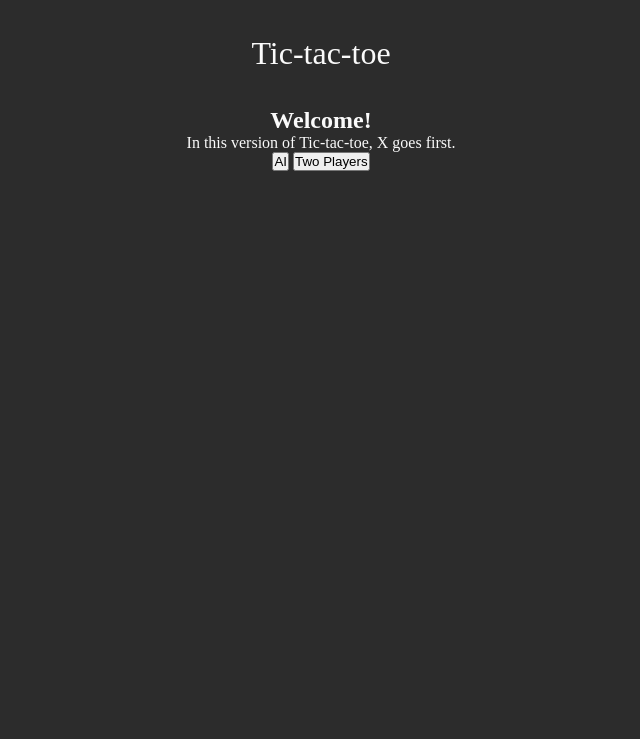
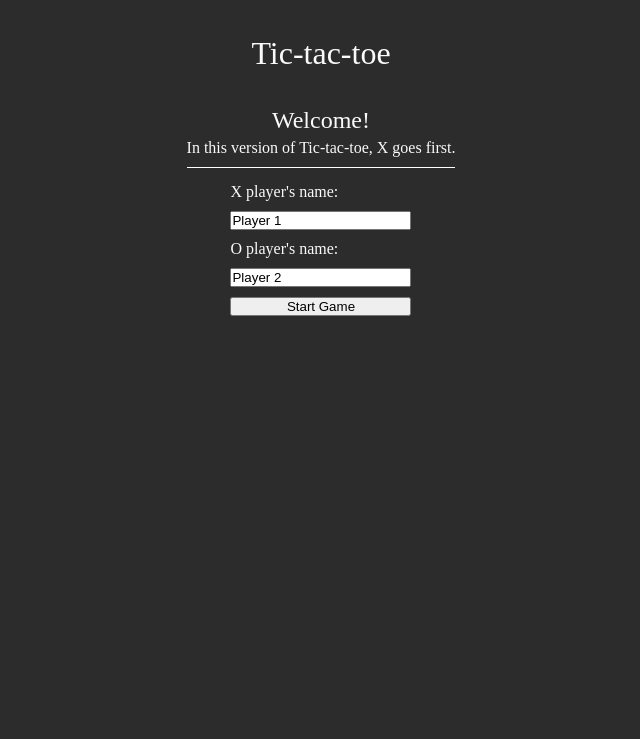
Before and after one commit to SirIsaacNeutron/tic-tac-toe, a website: page index.html in a window 1280 px wide. Both pictures are taken after a click on the button "Two Players". Shown: the top 739 px of the page, without its empty margins (319-959 px from the left). Drawn offline with Linux system fonts and the light colour scheme.

Commit message:
Add human player form

```diff
--- a/index.html
+++ b/index.html
@@ -8,6 +8,7 @@
         <script src="https://kit.fontawesome.com/cffa455509.js" crossorigin="anonymous"></script>
 
         <link rel="stylesheet" href="styles.css" />
+        <script src="script.js" defer></script>
     </head>
     <body>
         <header>
@@ -16,10 +17,20 @@
         <main>
             <div class="form-section">
                 <h2>Welcome!</h2>
-                <p>In this version of Tic-tac-toe, X goes first.</p>
+                <p class="x-rule-text">In this version of Tic-tac-toe, X goes first.</p>
                 <div class="buttons-section">
                     <button>AI</button>
-                    <button>Two Players</button>
+                    <button class="two-players-btn">Two Players</button>
+
+                    <!-- <form method="POST">
+                        <label for="xPlayerInput">X player's name:</label>
+                        <input type="text" name="xPlayerName" id="xPlayerInput">
+
+                        <label for="oPlayerInput">O player's name</label>
+                        <input type="text" name="oPlayerName" id="oPlayerInput">
+
+                        <button type="submit">Start Game</button>
+                    </form> -->
                 </div>
             </div>
         </main>
--- /dev/null
+++ b/script.js
@@ -0,0 +1,46 @@
+const twoPlayersButton = document.querySelector(".two-players-btn")
+
+twoPlayersButton.addEventListener("click", createPlayerNamesForm)
+
+function createPlayerNamesForm() {
+    const buttonsSection = document.querySelector(".buttons-section")
+    buttonsSection.replaceChildren()
+
+    const nameForm = document.createElement("form")
+    nameForm.classList.add("name-form")
+    nameForm.setAttribute("method", "POST")
+
+    const xLabel = document.createElement("label")
+    xLabel.textContent = "X player's name:"
+    xLabel.setAttribute("for", "xPlayerInput")
+    nameForm.appendChild(xLabel)
+
+    const xPlayerInput = document.createElement("input")
+    xPlayerInput.setAttribute("type", "text")
+    xPlayerInput.setAttribute("name", "xPlayerName")
+    xPlayerInput.setAttribute("id", "xPlayerInput")
+    xPlayerInput.setAttribute("required", "")
+    xPlayerInput.setAttribute("value", "Player 1")
+    nameForm.appendChild(xPlayerInput)
+
+    const oLabel = document.createElement("label")
+    oLabel.textContent = "O player's name:"
+    oLabel.setAttribute("for", "oPlayerInput")
+    nameForm.appendChild(oLabel)
+
+    const oPlayerInput = document.createElement("input")
+    oPlayerInput.setAttribute("type", "text")
+    oPlayerInput.setAttribute("name", "oPlayerName")
+    oPlayerInput.setAttribute("id", "oPlayerInput")
+    oPlayerInput.setAttribute("required", "")
+    oPlayerInput.setAttribute("value", "Player 2")
+    nameForm.appendChild(oPlayerInput)
+
+    const submitButton = document.createElement("button")
+    submitButton.textContent = "Start Game"
+    submitButton.setAttribute("type", "submit")
+    submitButton.classList.add("submit-btn")
+    nameForm.appendChild(submitButton)
+
+    buttonsSection.replaceWith(nameForm)
+}
--- a/styles.css
+++ b/styles.css
@@ -38,6 +38,29 @@ main {
     flex-direction: column;
 }
 
+.form-section h2 {
+    font-weight: 300;
+}
+
+.x-rule-text {
+    margin-top: 5px;
+    margin-bottom: 15px;
+
+    border-bottom: 1px solid white;
+    padding-bottom: 10px;
+}
+
+.name-form {
+    display: flex;
+    flex-direction: column;
+
+    gap: 10px;
+}
+
+.name-form input {
+    outline: none;
+}
+
 footer {
     display: flex;
     align-items: center;
```
Also changed, not shown: .eslintrc.json.
